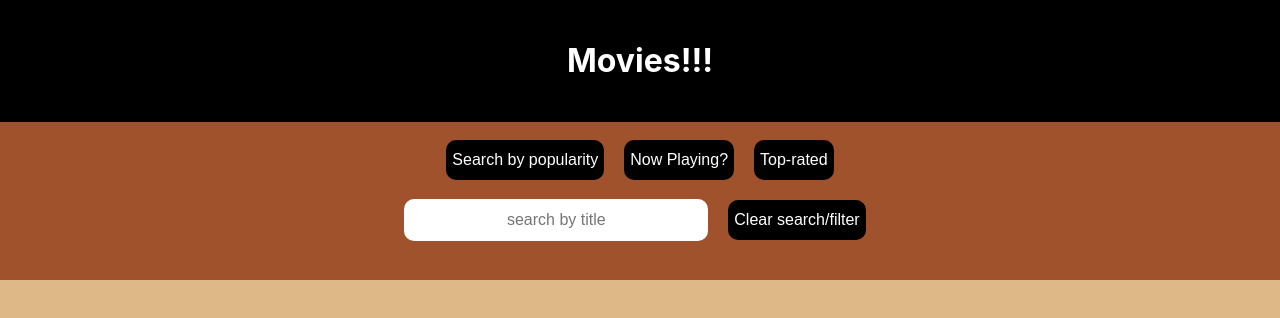
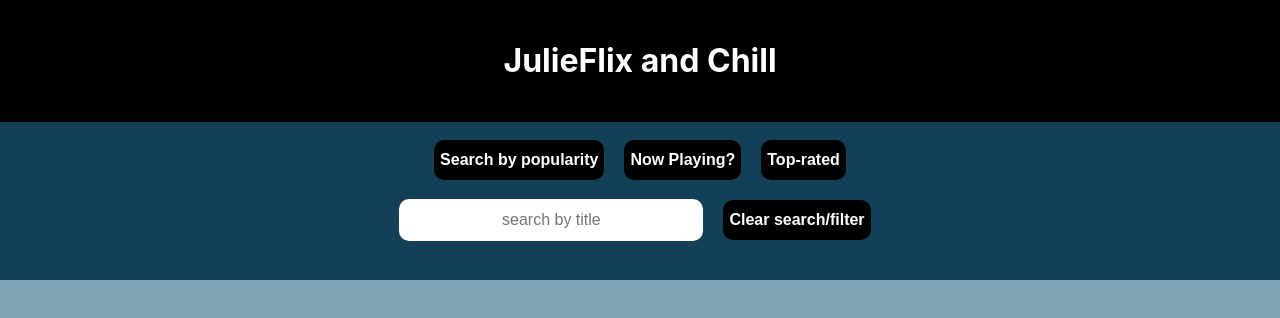
Before and after one commit to JulieGumerman/FE_developer_eval_Julie_Gumerman, a React (Create React App) app in the folder movies/: page / in a window 1280 px wide. Shown: the top 318 px of the page. Built offline with nearby package versions, Linux system fonts and the light colour scheme.

Commit message:
color cleanup; icon uptop

```diff
--- a/movies/public/index.html
+++ b/movies/public/index.html
@@ -15,6 +15,7 @@
       user's mobile device or desktop. See https://developers.google.com/web/fundamentals/web-app-manifest/
     -->
     <link rel="manifest" href="%PUBLIC_URL%/manifest.json" />
+    <!-- <div>Icons made by <a href="https://www.flaticon.com/authors/freepik" title="Freepik">Freepik</a> from <a href="https://www.flaticon.com/" title="Flaticon">www.flaticon.com</a></div> -->
     <!--
       Notice the use of %PUBLIC_URL% in the tags above.
       It will be replaced with the URL of the `public` folder during the build.
@@ -24,7 +25,7 @@
       work correctly both with client-side routing and a non-root public URL.
       Learn how to configure a non-root public URL by running `npm run build`.
     -->
-    <title>React App</title>
+    <title>JulieFlix and Chill</title>
   </head>
   <body>
     <noscript>You need to enable JavaScript to run this app.</noscript>
--- a/movies/src/App.scss
+++ b/movies/src/App.scss
@@ -1,5 +1,6 @@
 /******************Variables***********************/
-$background: #DEB887;
+$filter-background: #134057;
+$background: #7da2b5;
 $border-radius: 10px;
 $card-background: #F0F8FF;
 
@@ -14,6 +15,7 @@ $card-background: #F0F8FF;
   border-radius: $border-radius;
   height: 40px;
   text-align: center;
+  font-weight: bold;
 }
 
 
@@ -60,7 +62,7 @@ $card-background: #F0F8FF;
 .filter-search-bar {
   padding-top: 30px;
   padding-bottom: 30px;
-  background: #A0522D;
+  background:  $filter-background;
   width: 100%;
   display: flex;
   justify-content: center;
@@ -79,6 +81,11 @@ $card-background: #F0F8FF;
 
   button {
     @include sweet-sweet-button-stylez();
+
+    &:hover {
+      background: $background;
+      color: black;
+    }
   }
 
   input {
@@ -156,6 +163,9 @@ $card-background: #F0F8FF;
     width: 90%;
   }
 
+  @media screen and (min-width: 720px) {
+    margin-top: 120px;
+  }
   img {
     margin-top: 30px;
     border-radius: $border-radius;
--- a/movies/src/Components/AppHeader.js
+++ b/movies/src/Components/AppHeader.js
@@ -3,7 +3,7 @@ import React from "react";
 const AppHeader = () => {
     return (
         <div className="header">
-            <h1>Movies!!!</h1>
+            <h1>JulieFlix and Chill</h1>
         </div>
     )
 }
```
Also changed, not shown: 1 other file (tests, documents, lock files or other folders).
